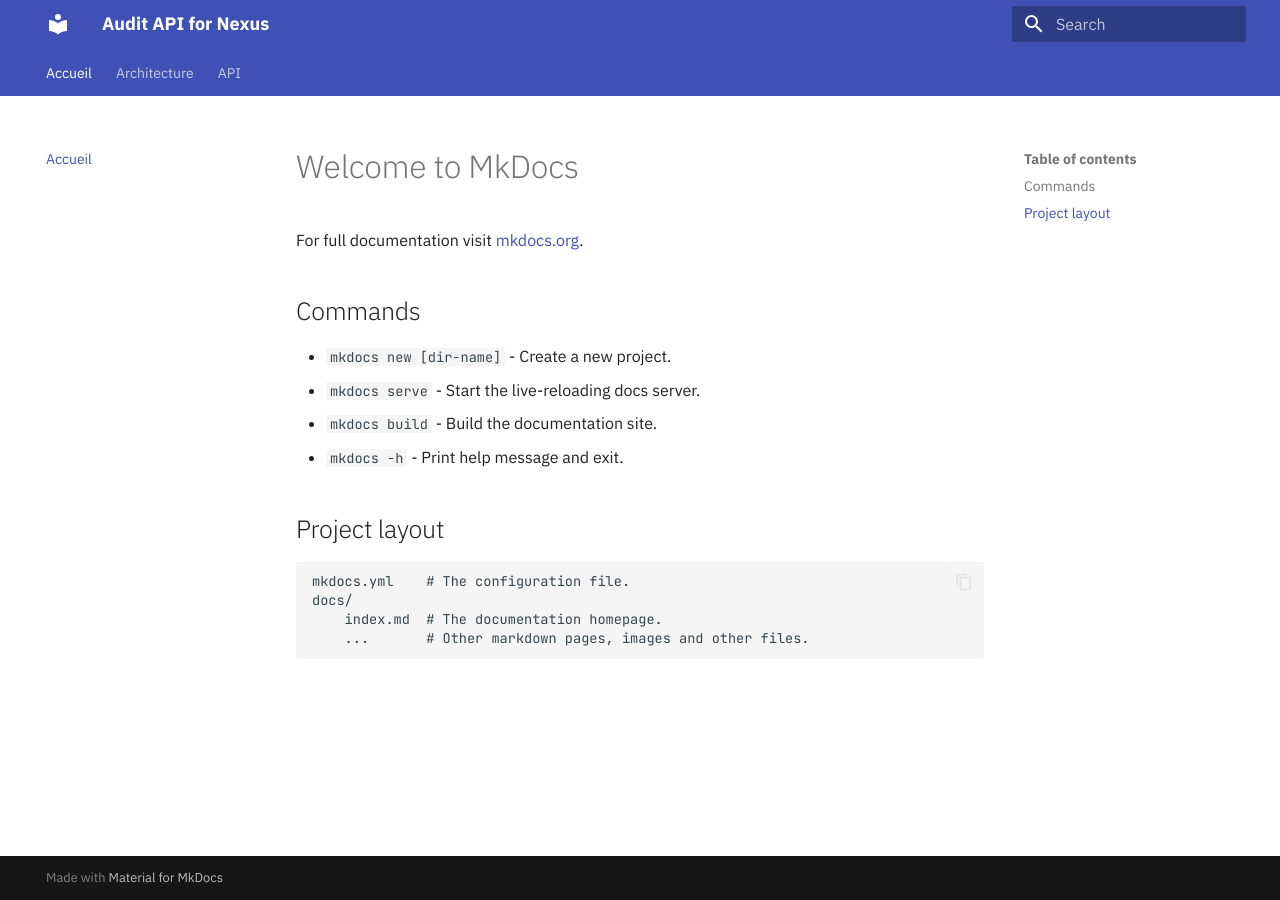
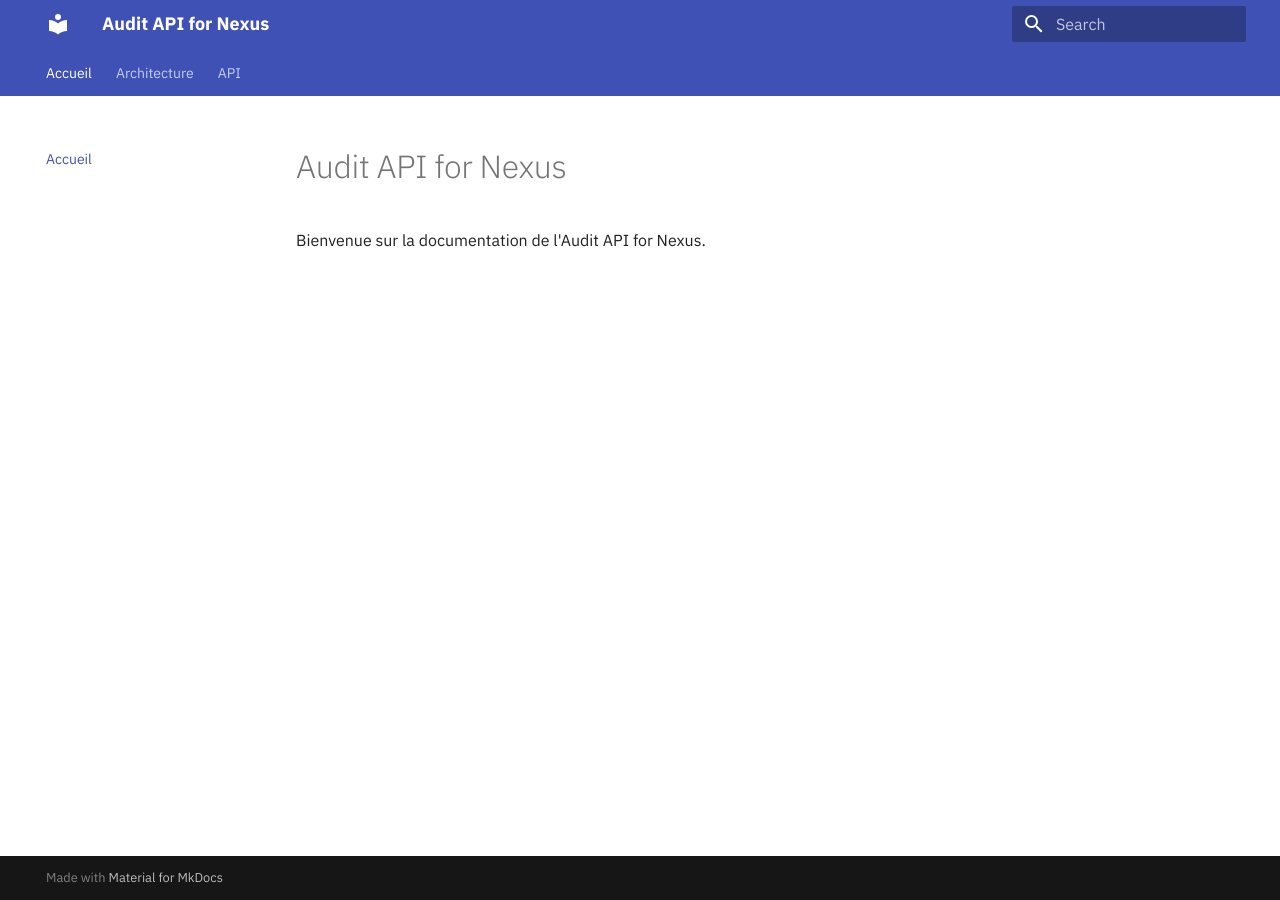
Before and after one commit to aboivert/nexus_audit, an MkDocs documentation site: the page built from docs/index.md, in a window 1280 px wide. Built offline with MkDocs 1.6.1 and Material for MkDocs 9.7.7, drawn with Linux system fonts in a browser that asks for light colours.

Commit message:
docs(documentation): Fix index page and pin dependencies versions

```diff
--- a/docs/index.md
+++ b/docs/index.md
@@ -1,17 +1,3 @@
-# Welcome to MkDocs
+# Audit API for Nexus
 
-For full documentation visit [mkdocs.org](https://www.mkdocs.org).
-
-## Commands
-
-* `mkdocs new [dir-name]` - Create a new project.
-* `mkdocs serve` - Start the live-reloading docs server.
-* `mkdocs build` - Build the documentation site.
-* `mkdocs -h` - Print help message and exit.
-
-## Project layout
-
-    mkdocs.yml    # The configuration file.
-    docs/
-        index.md  # The documentation homepage.
-        ...       # Other markdown pages, images and other files.
+Bienvenue sur la documentation de l'Audit API for Nexus.
```
Also changed, not shown: 1 other file.
